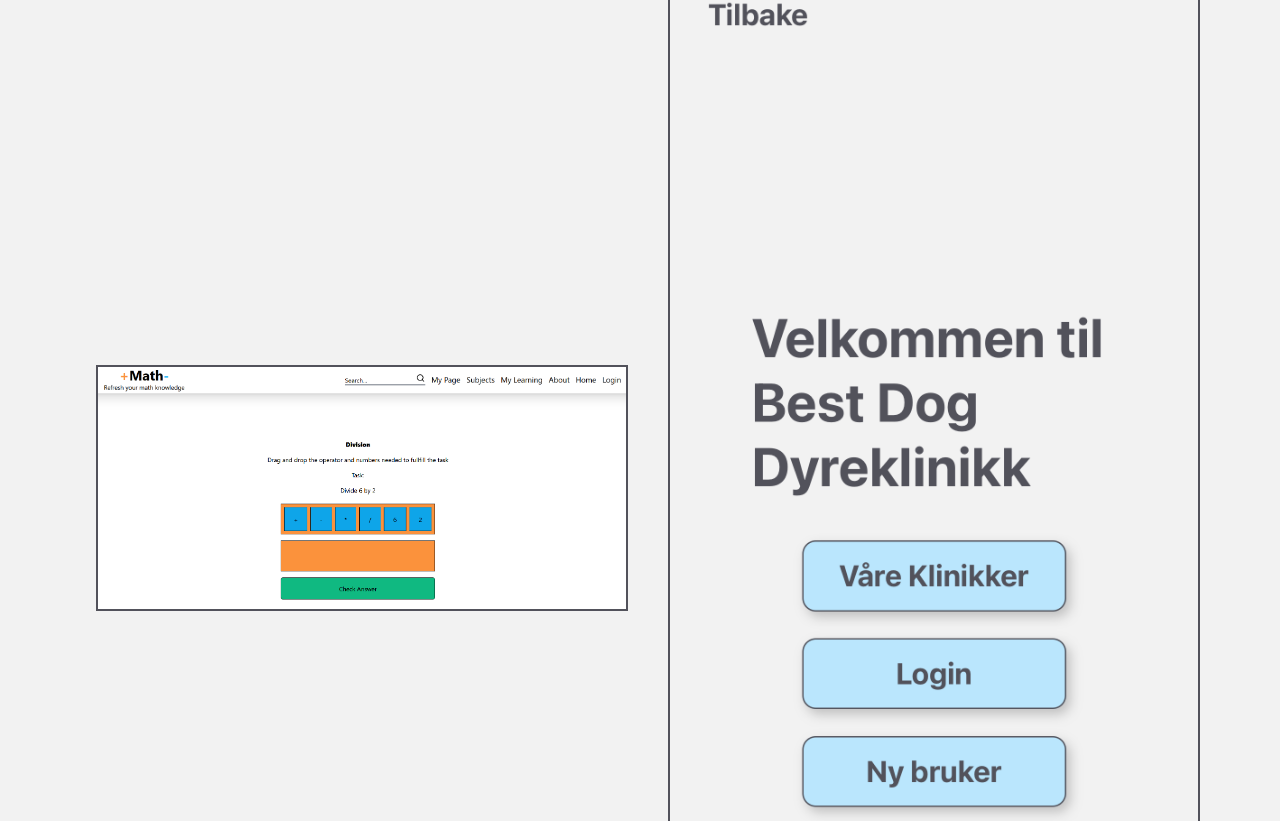
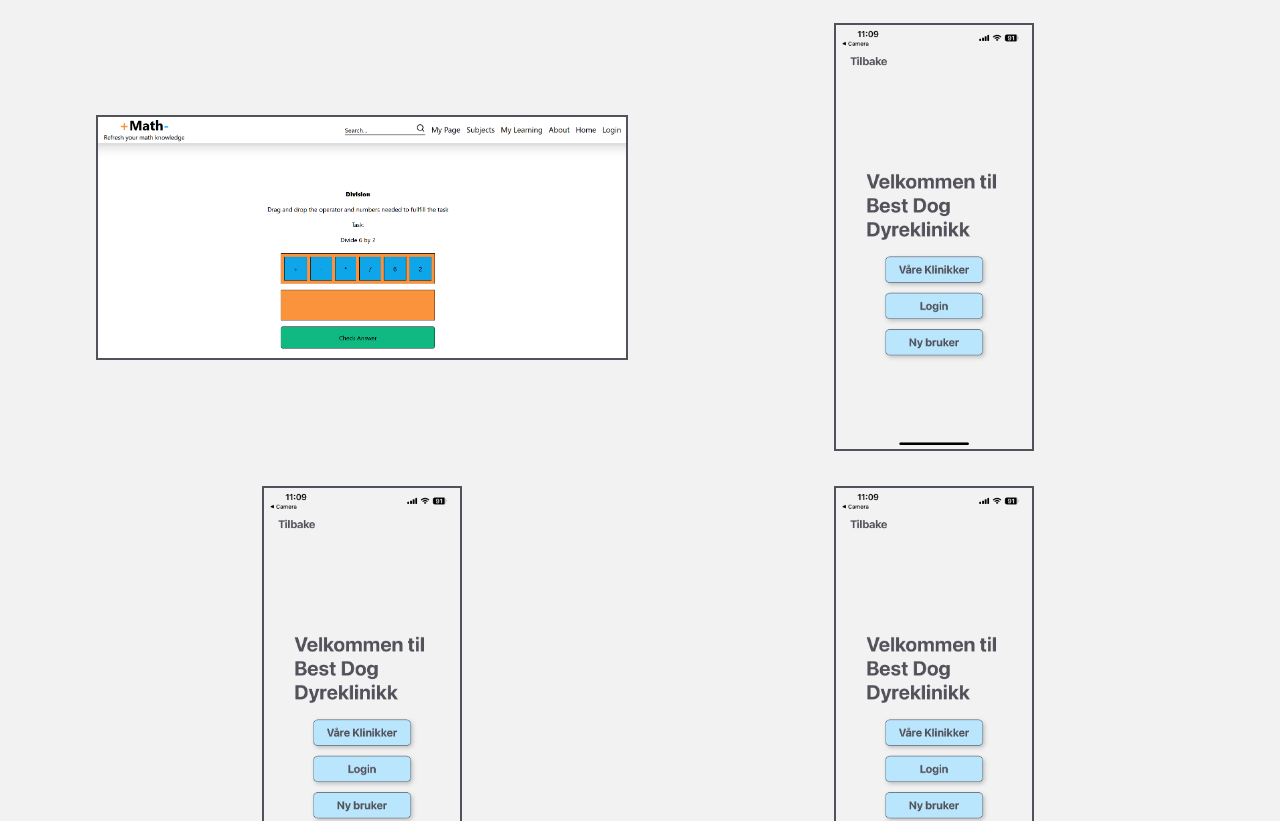
Before and after one commit to MartinPettersen/sixth-portfolio-page, a Next.js app: page / in a window 1280 px wide. Shown: the part 2979-3800 px from the top of the page. Built offline with nearby package versions, Linux system fonts and the light colour scheme.

Commit message:
fix image size

```diff
--- a/app/components/(images)/ProjectImageCard.tsx
+++ b/app/components/(images)/ProjectImageCard.tsx
@@ -9,6 +9,7 @@
 
 const ProjectImageCard = ({ imageUrl, textDescription, layout }: Props) => {
   return (
+
     <div className="relative flex items-center justify-center w-full h-auto overflow-hidden">
       <div className="relative w-full h-full">
         <Image
@@ -19,7 +20,6 @@
           height={200}
           className="object-cover w-full h-full border-2 border-solid border-[#52525b]"
         />
-
         <div className="absolute group inset-0 flex items-center justify-center hover:bg-black hover:bg-opacity-70">
           <p className="font-nunito opacity-0 group-hover:opacity-100 text-[#F2F2F2] p-2 text-center">
             {textDescription}
--- a/app/components/(pages)/Projects.tsx
+++ b/app/components/(pages)/Projects.tsx
@@ -11,7 +11,7 @@
     <div className="flex flex-col gap-20 font-bold min-h-screen min-w-screen items-center justify-center pb-20">
       <h1 className="font-manrope text-5xl">Projects</h1>
 
-      <div className="grid grid-cols-1 sm:grid-cols-2 gap-10  items-center justify-center sm:pl-4">
+      <div className="grid grid-cols-1 sm:grid-cols-2 gap-y-60 gap-x-10  items-center justify-center sm:pl-4">
         <ProjectImageCard
           imageUrl="/images/screen_image.png"
           textDescription={textScreen}
@@ -27,21 +27,35 @@
           textDescription={textScreen}
           layout="responsive"
         />
-        <ProjectImageCard
-          imageUrl="/images/phone_image.png"
-          textDescription={textPhone}
-          layout="static"
-        />
-        <ProjectImageCard
-          imageUrl="/images/phone_image.png"
-          textDescription={textPhone}
-          layout="static"
-        />
-        <ProjectImageCard
-          imageUrl="/images/phone_image.png"
-          textDescription={textPhone}
-          layout="static"
-        />
+        <div className="flex items-center justify-center">
+          <div className="w-[200px] h-[200px] flex items-center justify-center">
+            <ProjectImageCard
+              imageUrl="/images/phone_image.png"
+              textDescription={textPhone}
+              layout="static"
+            />
+          </div>
+        </div>
+
+        <div className="flex items-center justify-center">
+          <div className="w-[200px] h-[200px] flex items-center justify-center">
+            <ProjectImageCard
+              imageUrl="/images/phone_image.png"
+              textDescription={textPhone}
+              layout="static"
+            />
+          </div>
+        </div>
+
+        <div className="flex items-center justify-center">
+          <div className="w-[200px] h-[200px] flex items-center justify-center">
+            <ProjectImageCard
+              imageUrl="/images/phone_image.png"
+              textDescription={textPhone}
+              layout="static"
+            />
+          </div>
+        </div>
       </div>
     </div>
   );
```
